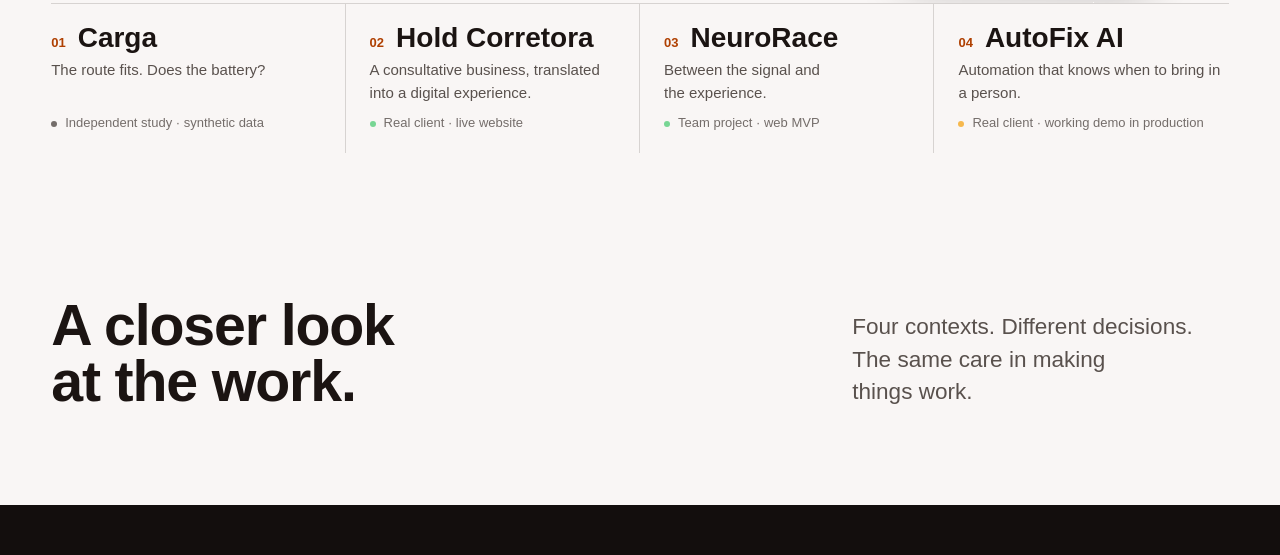
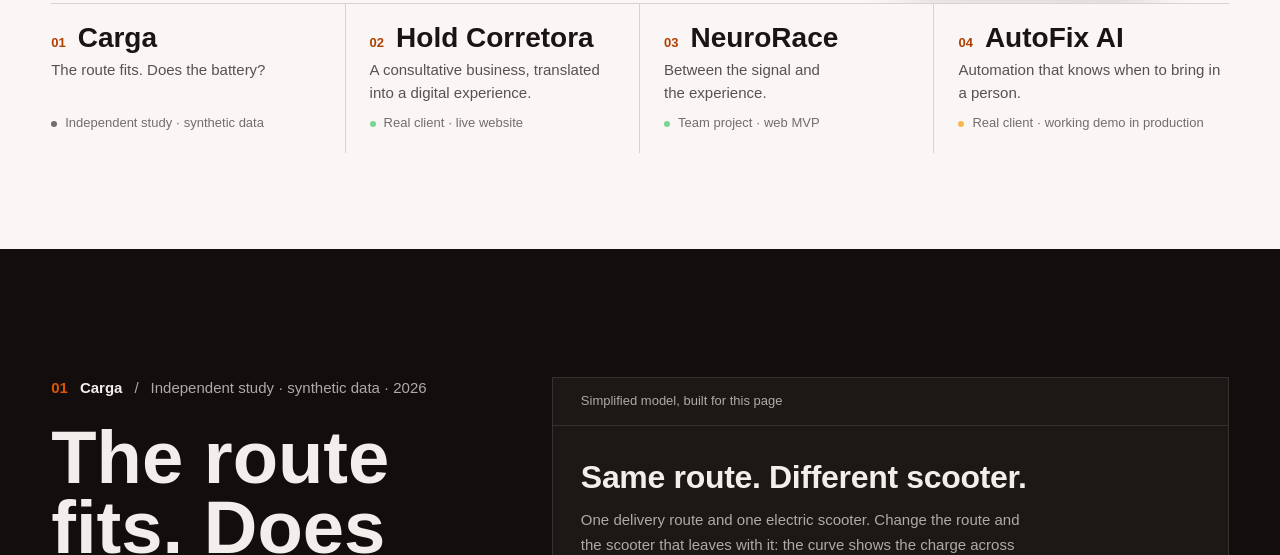
Before and after one commit to Breqsz/portfolio-v2, a Next.js app: page /en in a window 1280 px wide. Shown: the part 760-1315 px from the top of the page. Built offline with nearby package versions, Linux system fonts and the light colour scheme; no server answers; a web font is replaced by a local one.

Commit message:
Remove a abertura redundante da seção Trabalho

```diff
--- a/app/[locale]/page.tsx
+++ b/app/[locale]/page.tsx
@@ -59,12 +59,9 @@ export default async function Home({ params }: PageProps<"/[locale]">) {
         <Hero t={t} cases={cases} />
 
         <section id="trabalho" aria-labelledby="trabalho-title">
-          <div className="shell grid-12 gap-y-6 pb-16 pt-24 lg:pb-24 lg:pt-36">
-            <h2 id="trabalho-title" className="col-span-12 text-2xl font-bold tracking-[-0.02em] lg:col-span-6">
-              {t.work.title}
-            </h2>
-            <p className="col-span-12 max-w-[40ch] self-end text-lg text-ink-2 lg:col-span-4 lg:col-start-9">{t.work.intro}</p>
-          </div>
+          <h2 id="trabalho-title" className="sr-only">
+            {t.work.title}
+          </h2>
           <ChapterCarga locale={locale} t={t} c={cases.carga} index={1} />
           <ChapterHold locale={locale} t={t} c={cases.hold} index={2} />
           <ChapterNeurorace locale={locale} t={t} c={cases.neurorace} index={3} />
--- a/components/home/chapters.tsx
+++ b/components/home/chapters.tsx
@@ -26,7 +26,7 @@ function Actions({ locale, t, c }: Omit<Props, "index">) {
 /** Carga: o único capítulo escuro, porque é onde está o experimento. */
 export function ChapterCarga({ locale, t, c, index }: Props) {
   return (
-    <article id={c.slug} aria-labelledby={`${c.slug}-title`} className="on-dark bg-night text-on-night">
+    <article id={c.slug} aria-labelledby={`${c.slug}-title`} className="on-dark mt-16 bg-night text-on-night lg:mt-24">
       <div className="shell grid-12 gap-y-14 py-24 lg:py-32">
         <div className="col-span-12 lg:sticky lg:top-10 lg:col-span-5 lg:self-start lg:pr-4">
           <ChapterMeta index={index} c={c} tone="dark" />
--- a/content/dictionary.ts
+++ b/content/dictionary.ts
@@ -46,7 +46,6 @@ const pt = {
   },
   work: {
     title: "O trabalho, de perto.",
-    intro: "Quatro contextos. Decisões diferentes. O mesmo cuidado em fazer funcionar.",
     readCase: "Ler o case completo",
     newTab: "abre em nova aba",
     ceilingLabel: "O teto, escrito no código",
@@ -228,7 +227,6 @@ const en: Dictionary = {
   },
   work: {
     title: "A closer look at the work.",
-    intro: "Four contexts. Different decisions. The same care in making things work.",
     readCase: "Read the full case",
     newTab: "opens in a new tab",
     ceilingLabel: "The ceiling, written into the code",
```
Also changed, not shown: 1 other file (tests, documents, lock files or other folders).
